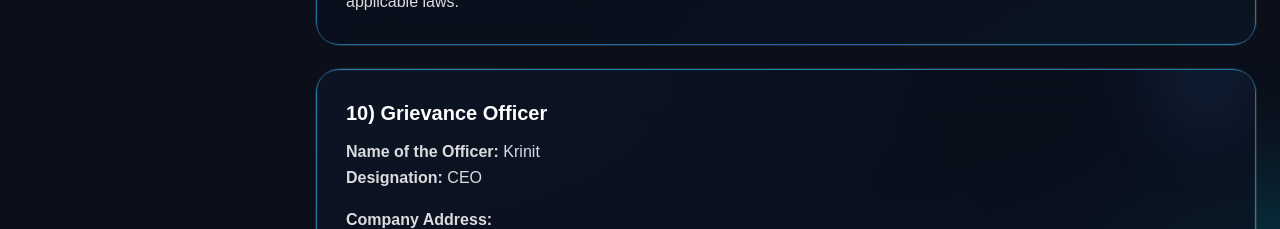
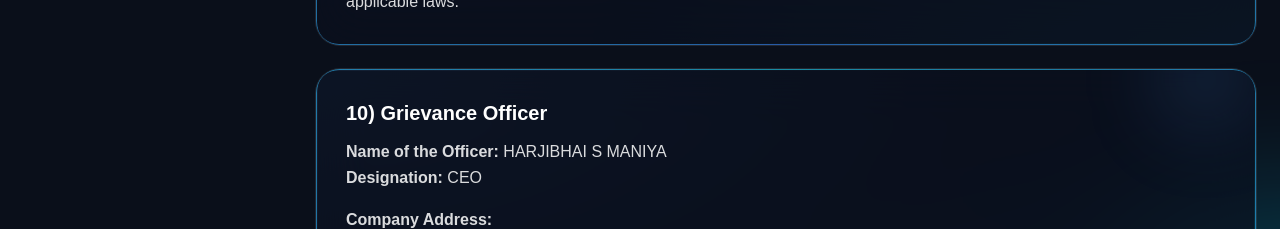
Before and after one commit to AbhiGhoghari/pixhub-2, a Next.js app: page /privacy in a window 1280 px wide. Shown: the part 4080-4309 px from the top of the page. Built offline with nearby package versions, Linux system fonts and the light colour scheme.

Commit message:
asdfasdf

```diff
--- a/src/app/privacy/page.jsx
+++ b/src/app/privacy/page.jsx
@@ -220,7 +220,7 @@ export default function Privacy() {
                         <ArticleCard id="grievance" title="10) Grievance Officer">
                             <div className="space-y-4">
                                 <div>
-                                    <p><strong>Name of the Officer:</strong> Krinit</p>
+                                    <p><strong>Name of the Officer:</strong> HARJIBHAI S MANIYA</p>
                                     <p><strong>Designation:</strong> CEO</p>
                                 </div>
 
```
